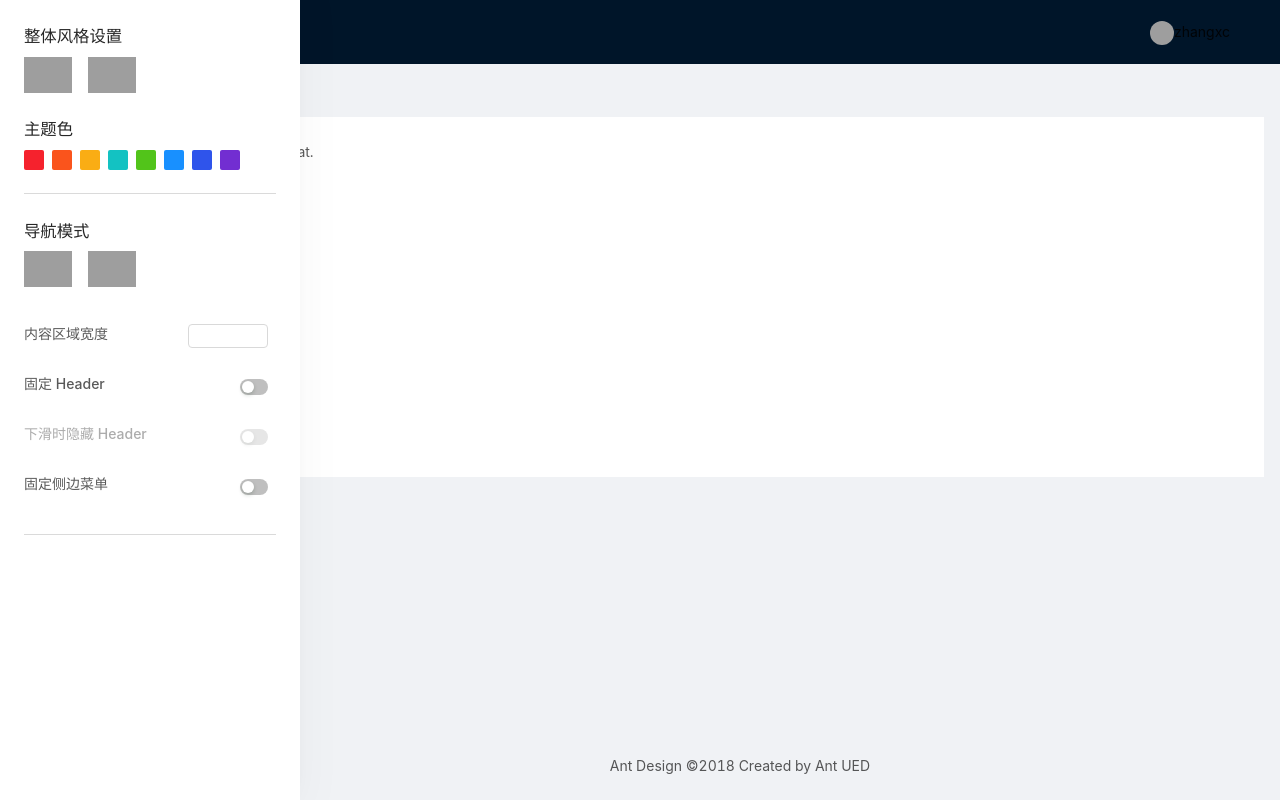
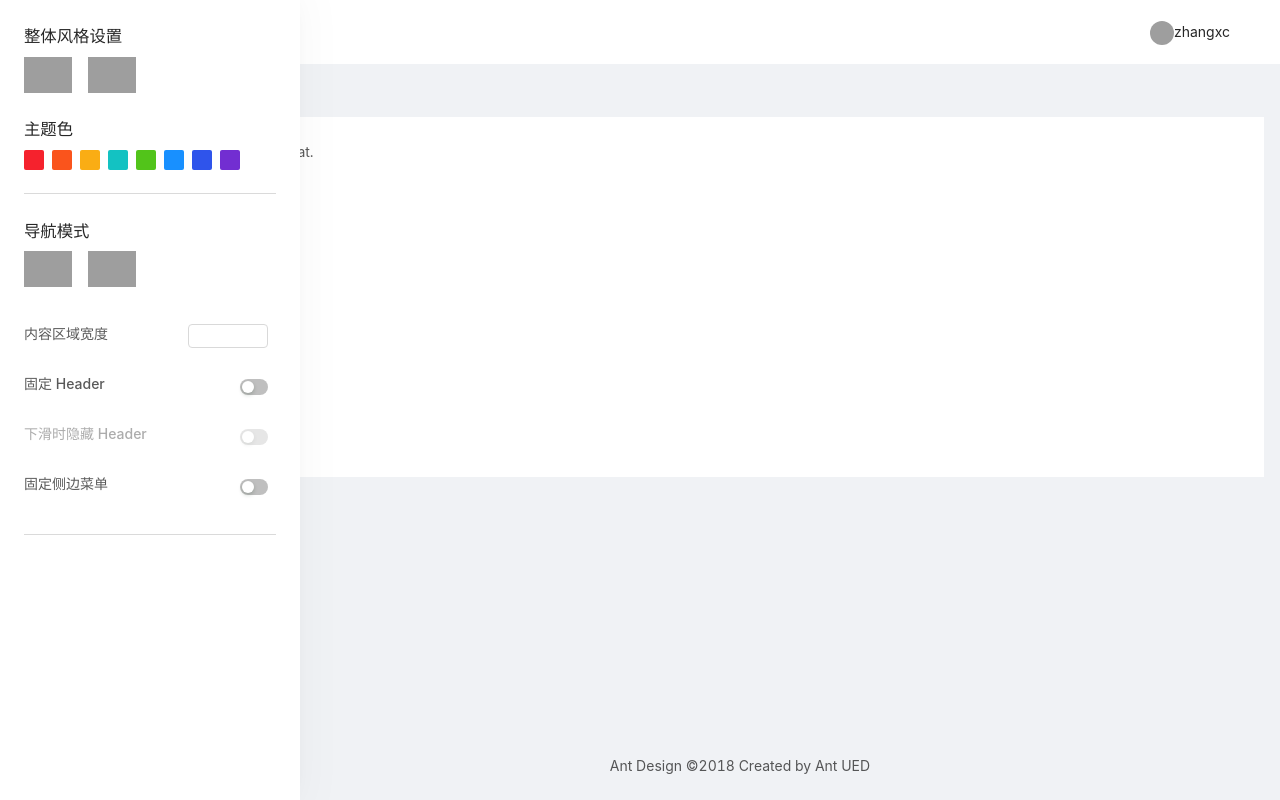
Before and after one commit to ZzZzzzxc/vue2-blog, a Vue app: page /dashboard/analysis in a window 1280 px wide. Built offline with nearby package versions, Linux system fonts and the light colour scheme; grey boxes are pictures that could not be loaded.

Commit message:
fix:修复切换主题色样式导致的样式问题

```diff
--- a/src/layouts/FormBasicLayout.vue
+++ b/src/layouts/FormBasicLayout.vue
@@ -16,7 +16,14 @@
           width: '100%',
           display: 'flex',
           'justify-content': 'space-between',
-          'flex-direction': isSideMenu() ? 'row-reverse' : 'row'
+          'flex-direction': isSideMenu() ? 'row-reverse' : 'row',
+          'background-color': isSideMenu()
+            ? isDark()
+              ? 'white'
+              : 'white'
+            : isLight()
+            ? 'white'
+            : '#001529',
         }"
       >
         <HeaderMenu v-if="isTopMenu()" />
@@ -52,9 +59,9 @@ export default {
   mixins: [mixin, mixinDevice],
   data() {
     return {
-      collapsed: false
+      collapsed: false,
     };
   },
-  components: { SideMenu, Logo, SettingDrawer, HeaderMenu, UserMenu }
+  components: { SideMenu, Logo, SettingDrawer, HeaderMenu, UserMenu },
 };
 </script>
--- a/src/layouts/components/HeaderMenu/HeaderMenu.vue
+++ b/src/layouts/components/HeaderMenu/HeaderMenu.vue
@@ -1,6 +1,7 @@
 <template>
-  <div style="display:flex">
-    <a-button type="primary" style="margin-bottom: 16px;">
+  <div style="display:flex;align-items:center">
+    <Logo />
+    <a-button type="primary">
       <a-icon type="menu-unfold" />
     </a-button>
     <a-menu
@@ -24,20 +25,9 @@
 
 <script>
 import { mixin, mixinDevice } from "@/utils/mixin";
+import Logo from '../Logo'
 export default {
   mixins: [mixin, mixinDevice],
+  components:{Logo}
 };
 </script>
-
-<style lang="less" scoped>
-.ant-menu-horizontal > .ant-menu-item-active,
-.ant-menu-horizontal > .ant-menu-item-open,
-.ant-menu-horizontal > .ant-menu-item-selected,
-.ant-menu-horizontal:not(.ant-menu-dark) > .ant-menu-item:hover,
-.ant-menu-horizontal > .ant-menu-submenu-active,
-.ant-menu-horizontal > .ant-menu-submenu-open,
-.ant-menu-horizontal:not(.ant-menu-dark) > .ant-menu-submenu-selected,
-.ant-menu-horizontal:not(.ant-menu-dark) > .ant-menu-submenu:hover {
-  color: white;
-}
-</style>
--- a/src/layouts/components/Logo.vue
+++ b/src/layouts/components/Logo.vue
@@ -4,8 +4,10 @@
 
 <style lang="less" scoped>
 .logo {
-  height: 32px;
   background: rgba(255, 255, 255, 0.2);
-  margin: 16px;
+  border-bottom: solid;
+  border-right: solid;
+  width: 200px;
+  height: 64px;
 }
 </style>
--- a/src/utils/mixin.js
+++ b/src/utils/mixin.js
@@ -14,7 +14,7 @@ const mixin = {
       fixedHeader: state => state.app.fixedHeader,
       // 固定侧栏
       fixSiderbar: state => state.app.fixSiderbar,
-      //
+      // 内容区宽度
       contentWidth: state => state.app.contentWidth,
       // 自动隐藏头部
       autoHideHeader: state => state.app.autoHideHeader,
@@ -28,6 +28,12 @@ const mixin = {
     },
     isSideMenu() {
       return !this.isTopMenu();
+    },
+    isDark(){
+      return this.navTheme === 'dark'
+    },
+    isLight(){
+      return !this.isDark()
     }
   }
 };
```
